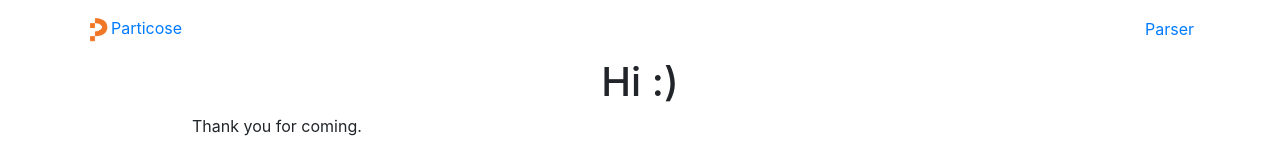
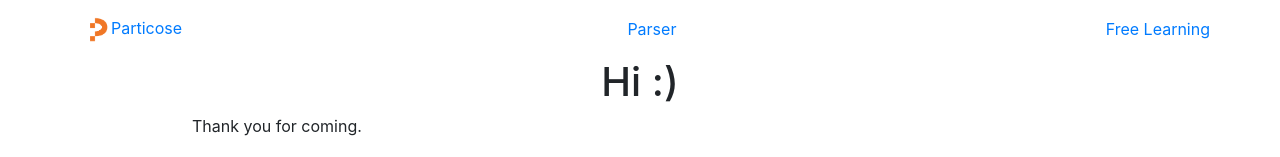
Before and after one commit to CodeCraftersAcad/parse_csv, a React (Create React App) app: page / in a window 1280 px wide. Shown: the top 157 px of the page. Built offline with nearby package versions, Linux system fonts and the light colour scheme.

Commit message:
added link to main navbar

```diff
--- a/src/components/Header/index.js
+++ b/src/components/Header/index.js
@@ -1,6 +1,6 @@
 import React from 'react'
 import { Link } from 'react-router-dom'
-import { Navbar, Container } from 'react-bootstrap'
+import { Navbar, Container, Nav } from 'react-bootstrap'
 import './Header.css'
 import logo from '../../images/parser_logo.png'
 export default function Header() {
@@ -12,6 +12,7 @@ export default function Header() {
                     Particose
                 </Link>
                 <Link to="/parser" className='nav-link'>Parser</Link>
+                <Nav.Item><a href="http://www.parttimedevs.com/freelearning.html" target={"_blank"} rel="noopener noreferrer">Free Learning</a></Nav.Item>
             </Container>
         </Navbar>
     )
```
